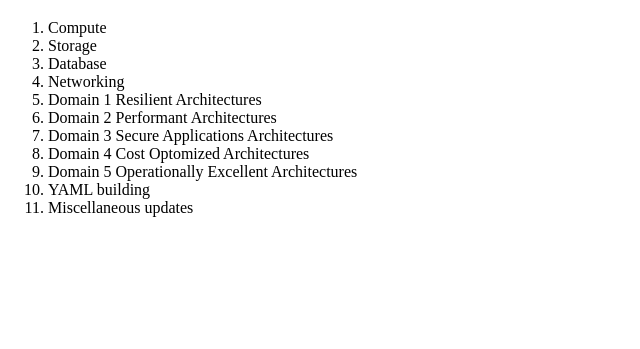
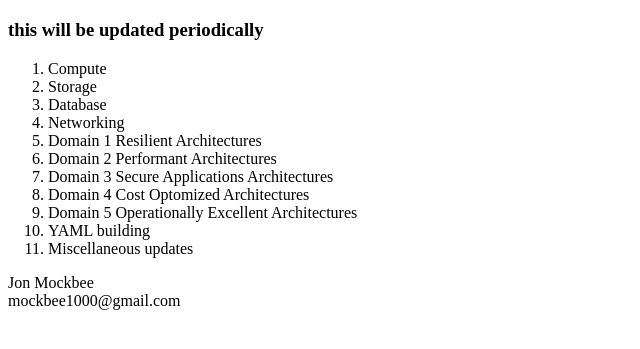
Before and after one commit to jmockbee/study-AWS, a plain HTML site: page index.html in a window 1280 px wide. Shown: the part 61-410 px from the top of the page, without its empty margins (0-640 px from the left). Drawn offline with Linux system fonts and the light colour scheme; files whose address does not match are found by name.

Commit message:
making changes for static site

```diff
--- a/index.html
+++ b/index.html
@@ -8,25 +8,45 @@
 
 
        <title>What I am Learning </title>
-   </head>
+       <h1>Jon's references for AWS </h1>
+       <h3> this will be updated periodically</h3>
+
+    </head>
 
    <body>
-       <h1>Jon's references for AWS </h1>
 
+<nav>
        <ol>
            <li>Compute</li>
+
            <li>Storage</li>
+
            <li>Database </li>
+
            <li>Networking</li>
+
            <li>Domain 1 Resilient Architectures</li>
+
            <li>Domain 2 Performant Architectures</li>
+
            <li>Domain 3 Secure Applications Architectures </li>
+
            <li>Domain 4 Cost Optomized Architectures </li>
+
            <li>Domain 5 Operationally Excellent Architectures</li>
+
            <li>YAML building </li>
+
            <li>Miscellaneous updates</li>
 
        </ol>
+    </nav>
+
    </body>
+<footer>
+    <div> Jon Mockbee</div>
+
+    mockbee1000@gmail.com
+</footer>
 
    </html>
```
